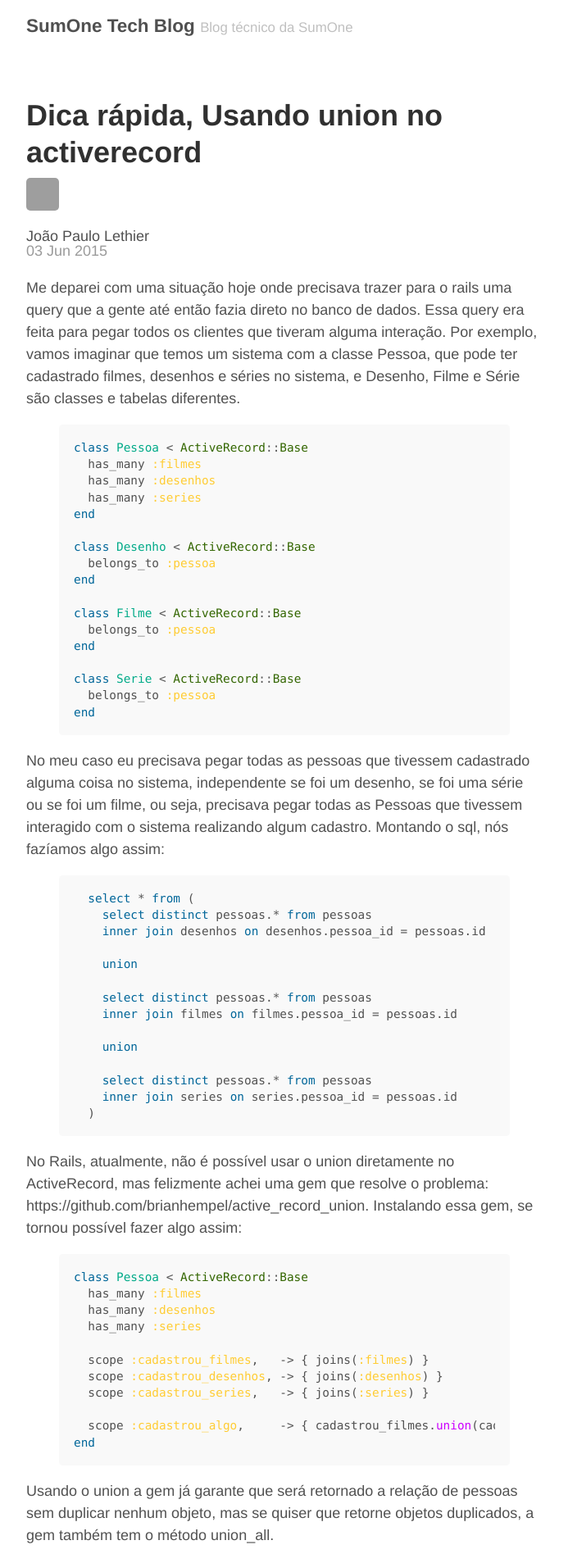
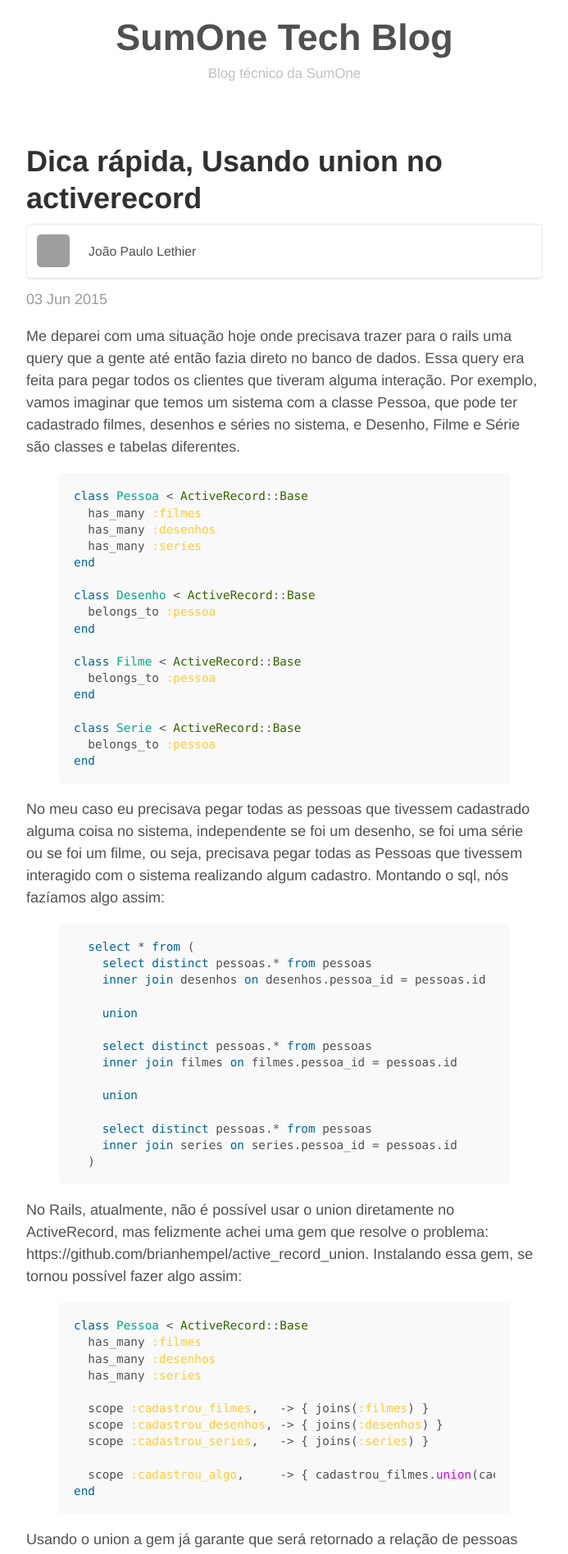
Before and after one commit to sumoners/sumoners.github.io, a Jekyll site: the page built from index.html, in a window 1280 px wide. Shown: the top 1896 px of the page at 82% size, without its empty margins (293-986 px from the left). Built offline with Jekyll 4.4.1, drawn with Linux system fonts in a browser that asks for light colours; the list of posts is cut into pages by our own code; grey boxes are pictures that could not be loaded.

Commit message:
Added some CSS to post layout

```diff
--- a/_sass/_masthead.scss
+++ b/_sass/_masthead.scss
@@ -9,11 +9,14 @@
 }
 
 .masthead-title {
+  text-align: center;
   margin-top: 0;
   margin-bottom: 0;
   color: #505050;
 
   a {
+    display: block;
+    font-size: 2em;
     color: #505050;
   }
 
--- a/_sass/_posts.scss
+++ b/_sass/_posts.scss
@@ -6,6 +6,10 @@
 .page,
 .post {
   margin-bottom: 4em;
+}
+
+.post {
+  border-bottom: 2px solid #ec2099;
 }
 
 // Blog post or page title
@@ -20,6 +24,30 @@
 }
 
 // Meta data line below post title
+.meta {
+  padding: 12px;
+  margin-bottom: 20px;
+  border: 1px solid #e9e9e9;
+  border-bottom: 3px solid rgba(0,0,0,.07);
+  background: #fff;
+  border-radius: 5px;
+
+  img {
+    display: inline-block;
+    vertical-align: top;
+    margin: 0 1rem 0 0;
+  }
+
+  .author {
+    display: inline-block;
+    vertical-align: top;
+    margin-top: 0.5rem;
+    font-size: 0.875em;
+  }
+}
+
+
+
 .post-date {
   display: block;
   margin-top: -.5rem;
```
